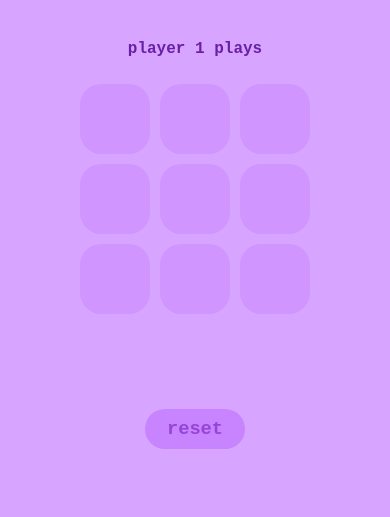
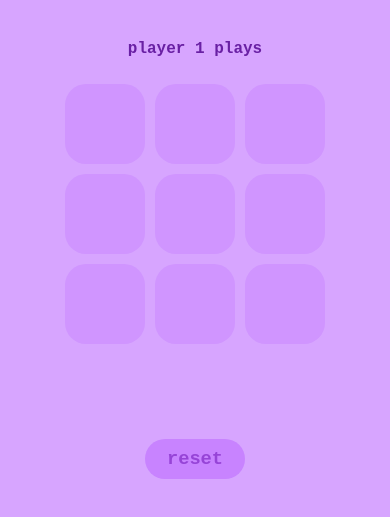
Before and after one commit to PrajasW/TicTacToe, a plain HTML site: page index.html in a window 390 px wide. Shown: the part 69-586 px from the top of the page. Drawn offline with Linux system fonts and the light colour scheme.

Commit message:
FIX: Increased Button size

```diff
--- a/style.css
+++ b/style.css
@@ -56,9 +56,9 @@ body{
 }
 @media (max-width: 500px) {
     .btn{
-        width: 70px;
-        height: 70px;
-        font-size: 40px;
+        width: 80px;
+        height: 80px;
+        font-size: 50px;
         margin: 5px;
     }
     .reset-btn{
```
